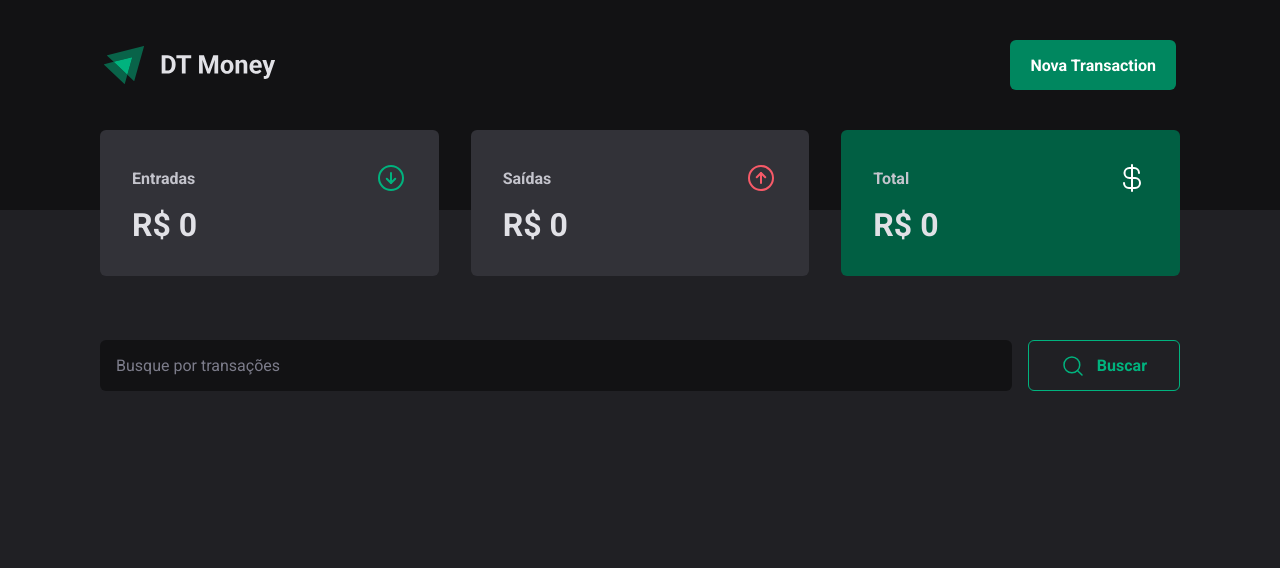
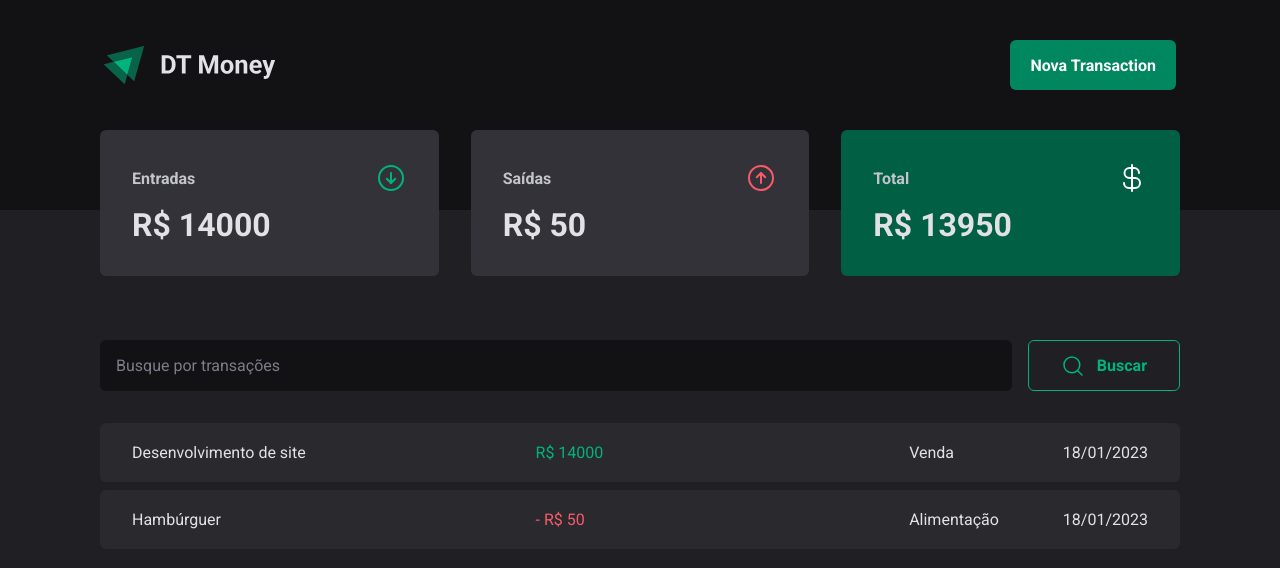
Before and after one commit to Anathangv/reactjs_ignitecourse_dt_money, a React (Vite) app: page / in a window 1280 px wide. Shown: the top 568 px of the page. Built offline with nearby package versions, Linux system fonts and the light colour scheme; data requests are answered from the project's data file.

Commit message:
fix: components reorganization, context component renamed and prop createat altered to string type

```diff
--- a/package.json
+++ b/package.json
@@ -5,6 +5,7 @@
   "type": "module",
   "scripts": {
     "dev": "vite",
+    "dev:server": "json-server server.json -p 3333 -w -d 500",
     "build": "tsc && vite build",
     "preview": "vite preview",
     "lint": "eslint src --ext .ts,.tsx"
@@ -29,6 +30,7 @@
     "@types/styled-components": "^5.1.26",
     "@vitejs/plugin-react": "^3.0.0",
     "eslint": "^8.31.0",
+    "json-server": "^0.17.1",
     "typescript": "^4.9.3",
     "vite": "^4.0.0"
   }
--- /dev/null
+++ b/server.json
@@ -0,0 +1,20 @@
+{
+  "transaction": [
+    {
+      "id": 1,
+      "description": "Desenvolvimento de site",
+      "type": "income",
+      "category": "Venda",
+      "value": 14000,
+      "createdAt": "2023-01-18T19:36:44.505Z"
+    },
+    {
+      "id": 2,
+      "description": "Hambúrguer",
+      "type": "outcome",
+      "category": "Alimentação",
+      "value": 50,
+      "createdAt": "2023-01-18T19:30:44.505Z"
+    }
+  ]
+}
--- a/src/App.tsx
+++ b/src/App.tsx
@@ -1,13 +1,17 @@
-import { TransactionProvider } from './contexts/TransactionProvider'
+import { ThemeProvider } from 'styled-components'
+import { TransactionProvider } from './contexts/TransactionContext'
 import { Home } from './pages/Home'
+import { GlobalStyle } from './styles/global'
+import { defaultTheme } from './styles/themes/default'
 
 function App() {
   return (
-    <TransactionProvider>
-      <div className="App">
+    <ThemeProvider theme={defaultTheme}>
+      <GlobalStyle />
+      <TransactionProvider>
         <Home />
-      </div>
-    </TransactionProvider>
+      </TransactionProvider>
+    </ThemeProvider>
   )
 }
 
--- a/src/components/NewTransactionModal/index.tsx
+++ b/src/components/NewTransactionModal/index.tsx
@@ -5,7 +5,7 @@ import { useForm, FormProvider, Controller } from 'react-hook-form'
 import {
   ITransaction,
   TransactionContext,
-} from '../../contexts/TransactionProvider'
+} from '../../contexts/TransactionContext'
 import {
   CloseButton,
   Content,
@@ -65,7 +65,7 @@ export function NewTransactionModal({
       category: transaction.category,
       value: transaction.value,
       type: TransactionTypes[transaction.type],
-      creationDate: new Date(),
+      createdAt: new Date().toISOString(),
     } as ITransaction)
 
     closeNewTransactionModal()
--- a/src/contexts/TransactionProvider.tsx
+++ b/src/contexts/TransactionContext.tsx
@@ -4,17 +4,16 @@ interface TransactionContextProps {
   children: ReactNode
 }
 
-export type TransactionType = 'income' | 'outcome'
-
 export interface ITransaction {
+  id: number
   description: string
   value: number
   category: string
-  type: TransactionType
-  creationDate: Date
+  type: 'income' | 'outcome'
+  createdAt: string
 }
 
-interface ITransactionContext {
+interface ITransactionContextType {
   filteredTransactions: ITransaction[]
   totalIncome: number
   totalOutcome: number
@@ -22,12 +21,23 @@ interface ITransactionContext {
   searchTransaction: (search: string) => void
 }
 
-export const TransactionContext = createContext({} as ITransactionContext)
+export const TransactionContext = createContext({} as ITransactionContextType)
 
 export function TransactionProvider({ children }: TransactionContextProps) {
   const [transactions, setTransactions] = useState<ITransaction[]>([])
   const [filteredTransactions, setFilteredTransactions] =
     useState<ITransaction[]>(transactions)
+
+  async function loadTransactions() {
+    const response = await fetch('http://localhost:3333/transaction')
+    const data = await response.json()
+
+    setTransactions(data)
+  }
+
+  useEffect(() => {
+    loadTransactions()
+  }, [])
 
   useEffect(() => {
     setFilteredTransactions(transactions)
@@ -36,7 +46,10 @@ export function TransactionProvider({ children }: TransactionContextProps) {
   function addNewTransaction(transaction: ITransaction) {
     console.log('addNewTransaction', transaction)
 
-    setTransactions((transations) => [...transations, transaction])
+    setTransactions((transations) => [
+      ...transations,
+      { ...transaction, id: transations.length + 1 },
+    ])
   }
 
   function searchTransaction(search: string) {
--- a/src/main.tsx
+++ b/src/main.tsx
@@ -1,15 +1,9 @@
 import React from 'react'
 import ReactDOM from 'react-dom/client'
-import { ThemeProvider } from 'styled-components'
 import App from './App'
-import { GlobalStyle } from './styles/global'
-import { defaultTheme } from './styles/themes/default'
 
 ReactDOM.createRoot(document.getElementById('root') as HTMLElement).render(
   <React.StrictMode>
-    <ThemeProvider theme={defaultTheme}>
-      <App />
-      <GlobalStyle />
-    </ThemeProvider>
+    <App />
   </React.StrictMode>,
 )
--- a/src/pages/Home/components/Dashboard/index.tsx
+++ b/src/pages/Home/components/Dashboard/index.tsx
@@ -3,7 +3,7 @@ import { Card } from '../Card'
 import { DashboardContainer } from './styles'
 import { useTheme } from 'styled-components'
 import { useContext } from 'react'
-import { TransactionContext } from '../../../../contexts/TransactionProvider'
+import { TransactionContext } from '../../../../contexts/TransactionContext'
 
 export function Dashboard() {
   const theme = useTheme()
--- a/src/pages/Home/components/Search/index.tsx
+++ b/src/pages/Home/components/Search/index.tsx
@@ -3,7 +3,7 @@ import { ButtonSearch, InputSearch, SearchFormContainer } from './styles'
 import * as zod from 'zod'
 import { zodResolver } from '@hookform/resolvers/zod'
 import { useContext } from 'react'
-import { TransactionContext } from '../../../../contexts/TransactionProvider'
+import { TransactionContext } from '../../../../contexts/TransactionContext'
 import { MagnifyingGlass } from 'phosphor-react'
 
 const searchDataSchema = zod.object({
--- a/src/pages/Home/components/Table/index.tsx
+++ b/src/pages/Home/components/Table/index.tsx
@@ -1,5 +1,5 @@
 import { useContext } from 'react'
-import { TransactionContext } from '../../../../contexts/TransactionProvider'
+import { TransactionContext } from '../../../../contexts/TransactionContext'
 import { Search } from '../Search'
 import { TableRow } from '../TableRow'
 import { TableContainer } from './styles'
@@ -15,10 +15,7 @@ export function Table() {
         <tbody>
           {filteredTransactions &&
             filteredTransactions.map((transaction) => (
-              <TableRow
-                transaction={transaction}
-                key={transaction.creationDate.toDateString()}
-              />
+              <TableRow transaction={transaction} key={transaction.id} />
             ))}
         </tbody>
       </TableContainer>
--- a/src/pages/Home/components/TableRow/index.tsx
+++ b/src/pages/Home/components/TableRow/index.tsx
@@ -1,5 +1,5 @@
-import { format } from 'date-fns'
-import { ITransaction } from '../../../../contexts/TransactionProvider'
+import { format, parseISO } from 'date-fns'
+import { ITransaction } from '../../../../contexts/TransactionContext'
 import { TableRowContainer, PriceHighlight } from './styles'
 
 interface ITableRow {
@@ -18,7 +18,7 @@ export function TableRow({ transaction }: ITableRow) {
         </PriceHighlight>
       </td>
       <td>{transaction.category}</td>
-      <td>{format(transaction.creationDate, 'dd/MM/yyyy')}</td>
+      <td>{format(parseISO(transaction.createdAt), 'dd/MM/yyyy')}</td>
     </TableRowContainer>
   )
 }
--- a/src/pages/Home/index.tsx
+++ b/src/pages/Home/index.tsx
@@ -20,6 +20,7 @@ Technology
   - hookform/resolvers
   - zod
  - date-fns
+ - json-server
 */
 export function Home() {
   return (
```
Also changed, not shown: 1 other file (tests, documents, lock files or other folders).
